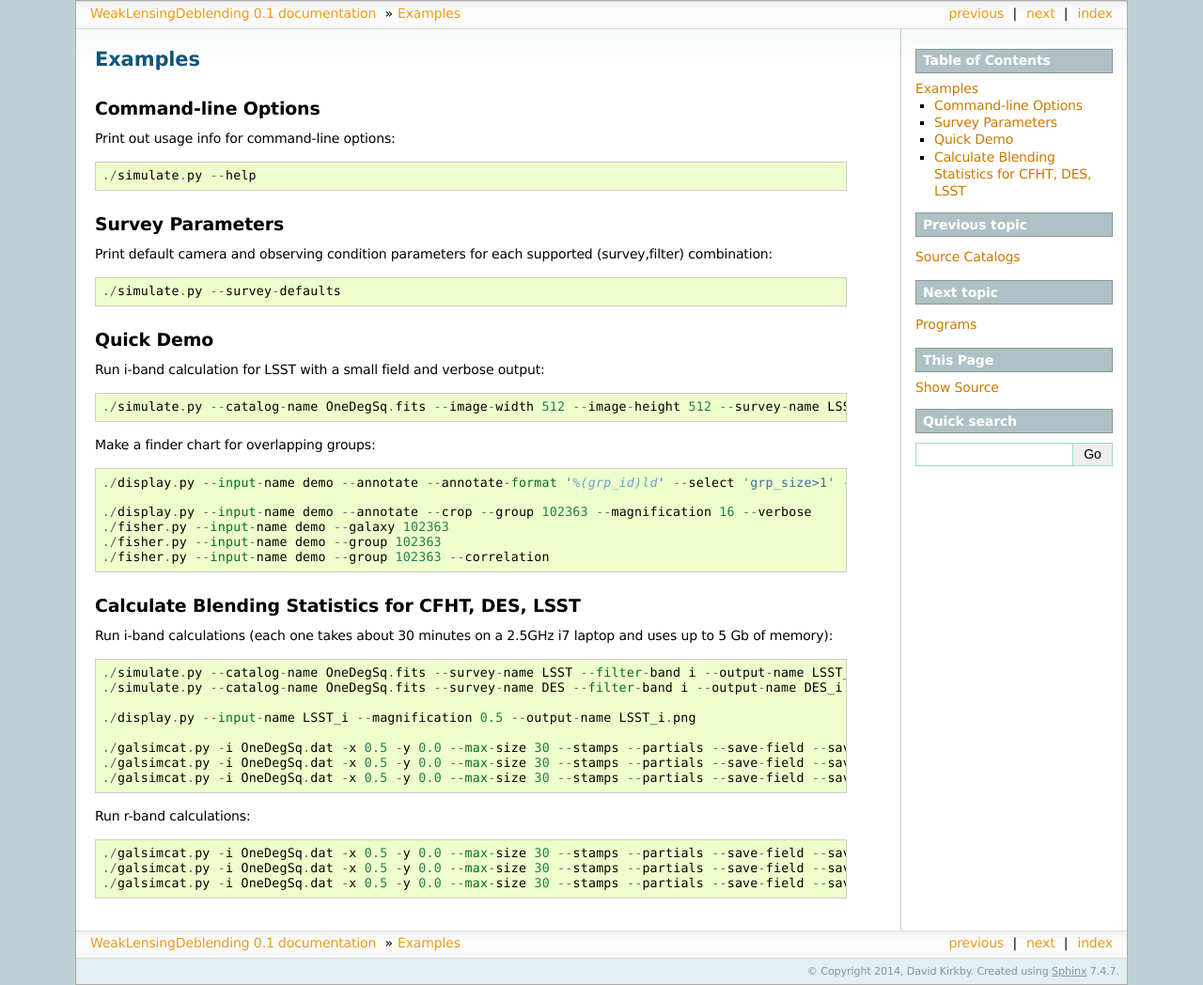
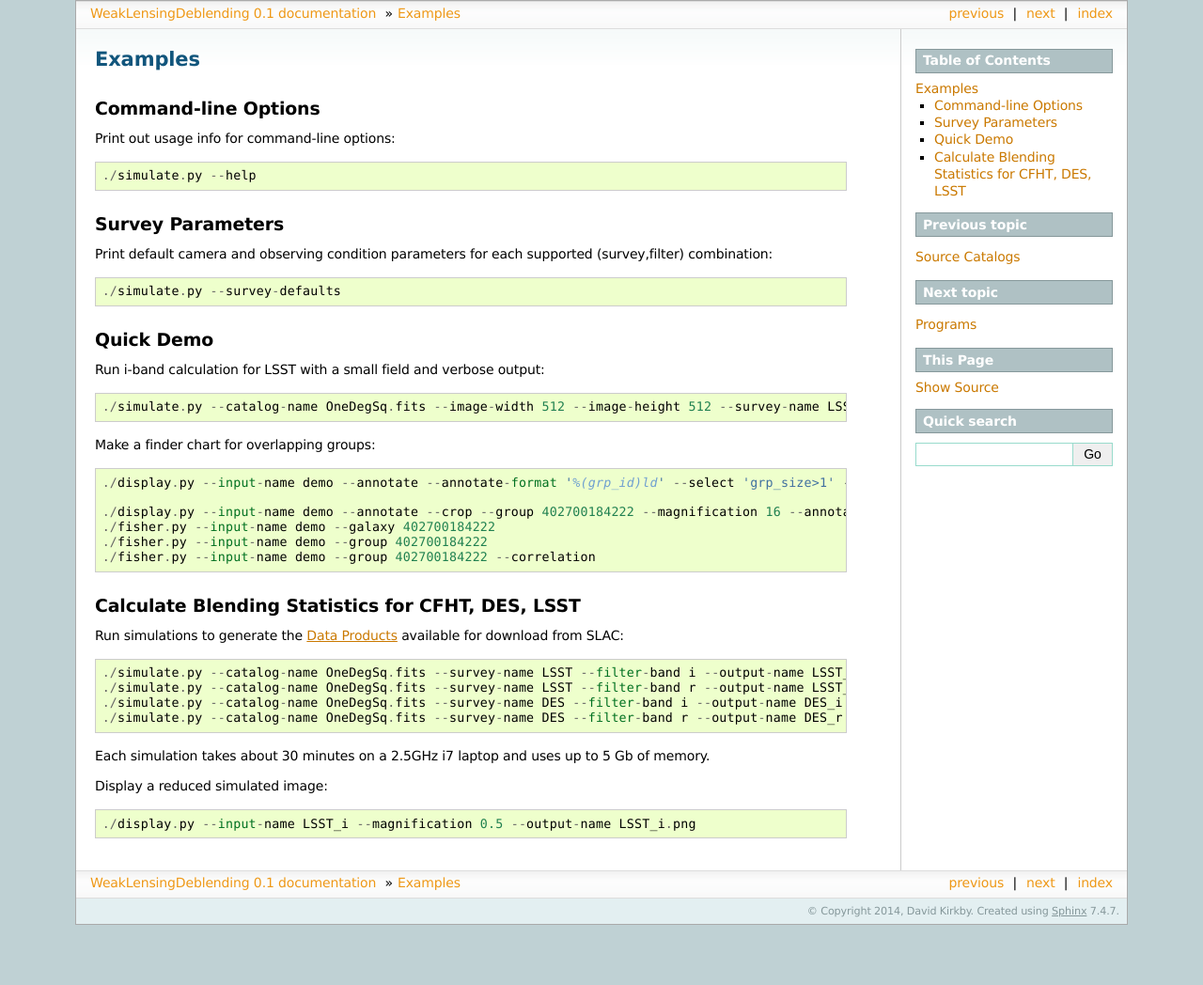
Before and after one commit to LSSTDESC/WeakLensingDeblending, a Sphinx documentation site: the page built from docs/examples.rst, in a window 1280 px wide. Shown: the whole page at 94% size. Built offline with Sphinx 7.4.7, drawn with Linux system fonts in a browser that asks for light colours; after the commit the page ends 984 px from its top, so only the background shows below that.

Commit message:
Add instructions for generating LSST + DES data products

```diff
--- a/docs/examples.rst
+++ b/docs/examples.rst
@@ -26,27 +26,23 @@ Make a finder chart for overlapping groups::
 
 	./display.py --input-name demo --annotate --annotate-format '%(grp_id)ld' --select 'grp_size>1' --select 'grp_rank==0' --magnification 2 --output-name finder.png
 
-	./display.py --input-name demo --annotate --crop --group 102363 --magnification 16 --verbose
-	./fisher.py --input-name demo --galaxy 102363
-	./fisher.py --input-name demo --group 102363
-	./fisher.py --input-name demo --group 102363 --correlation
+	./display.py --input-name demo --annotate --crop --group 402700184222 --magnification 16 --annotate-size x-large
+	./fisher.py --input-name demo --galaxy 402700184222
+	./fisher.py --input-name demo --group 402700184222
+	./fisher.py --input-name demo --group 402700184222 --correlation
 
 Calculate Blending Statistics for CFHT, DES, LSST
 -------------------------------------------------
 
-Run i-band calculations (each one takes about 30 minutes on a 2.5GHz i7 laptop and uses up to 5 Gb of memory)::
+Run simulations to generate the :doc:`products` available for download from SLAC::
 
 	./simulate.py --catalog-name OneDegSq.fits --survey-name LSST --filter-band i --output-name LSST_i
+	./simulate.py --catalog-name OneDegSq.fits --survey-name LSST --filter-band r --output-name LSST_r
 	./simulate.py --catalog-name OneDegSq.fits --survey-name DES --filter-band i --output-name DES_i
+	./simulate.py --catalog-name OneDegSq.fits --survey-name DES --filter-band r --output-name DES_r
+
+Each simulation takes about 30 minutes on a 2.5GHz i7 laptop and uses up to 5 Gb of memory.
+
+Display a reduced simulated image::
 
 	./display.py --input-name LSST_i --magnification 0.5 --output-name LSST_i.png
-
-	./galsimcat.py -i OneDegSq.dat -x 0.5 -y 0.0 --max-size 30 --stamps --partials --save-field --save-noise --airmass 1.2 --extinction 0.07 -o lsst_i --pixel-scale 0.200 --width 4096 --height 4096 --exposure-time 6900 --sky-brightness 20.0 --zenith-fwhm 0.67 --zero-point 41.5 --hsm
-	./galsimcat.py -i OneDegSq.dat -x 0.5 -y 0.0 --max-size 30 --stamps --partials --save-field --save-noise --airmass 1.2 --extinction 0.07 -o des_i  --pixel-scale 0.263 --width 3115 --height 3115 --exposure-time 1000 --sky-brightness 20.1 --zenith-fwhm 0.79 --zero-point 12.5 --hsm
-	./galsimcat.py -i OneDegSq.dat -x 0.5 -y 0.0 --max-size 30 --stamps --partials --save-field --save-noise --airmass 1.2 --extinction 0.07 -o cfht_i --pixel-scale 0.185 --width 4428 --height 4428 --exposure-time 4300 --sky-brightness 20.3 --zenith-fwhm 0.64 --zero-point 10.0 --hsm
-
-Run r-band calculations::
-
-	./galsimcat.py -i OneDegSq.dat -x 0.5 -y 0.0 --max-size 30 --stamps --partials --save-field --save-noise --airmass 1.2 --extinction 0.10 -o lsst_r --pixel-scale 0.200 --width 4096 --height 4096 --exposure-time 6900 --sky-brightness 21.3 --zenith-fwhm 0.70 --zero-point 55.8 --hsm
-	./galsimcat.py -i OneDegSq.dat -x 0.5 -y 0.0 --max-size 30 --stamps --partials --save-field --save-noise --airmass 1.2 --extinction 0.10 -o des_r  --pixel-scale 0.263 --width 3115 --height 3115 --exposure-time  800 --sky-brightness 21.1 --zenith-fwhm 0.79 --zero-point 16.8 --hsm
-	./galsimcat.py -i OneDegSq.dat -x 0.5 -y 0.0 --max-size 30 --stamps --partials --save-field --save-noise --airmass 1.2 --extinction 0.10 -o cfht_r --pixel-scale 0.185 --width 4428 --height 4428 --exposure-time 2000 --sky-brightness 20.8 --zenith-fwhm 0.71 --zero-point 13.5 --hsm
```
